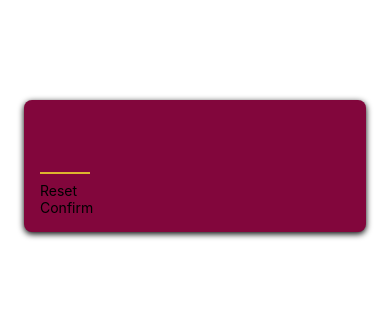
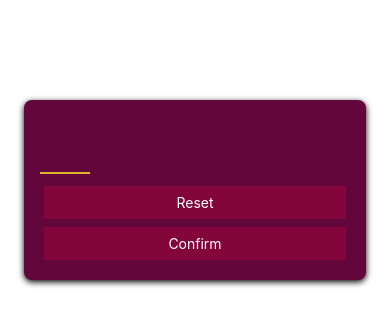
Before and after one commit to jamesw-code/guess-number-app-react-native, a React Native app: screen / in a window 390 px wide. Shown: the top 326 px of the page. Built offline with nearby package versions, Linux system fonts and the light colour scheme.

Commit message:
button styling

```diff
--- a/components/PrimaryButton.js
+++ b/components/PrimaryButton.js
@@ -1,9 +1,42 @@
-import { Text, View } from "react-native";
+import { Text, View, Pressable, StyleSheet } from "react-native";
 
 function PrimaryButton({children}) {
-    return <View>
-        <Text>{children}</Text>
-    </View>
+
+    function pressHandler() {
+        console.log('Pressed!')
+    }
+    return(
+        <View style={styles.buttonOuterContainer}>
+            <Pressable
+                onPress={pressHandler}
+                android_ripple={{color: '#52063c'}}
+                style={({pressed}) =>
+                    pressed ? [styles.buttonInnerContainer, styles.pressed] : styles.buttonInnerContainer}>
+                <Text style={styles.buttonText}>{children}</Text>
+            </Pressable>
+        </View>
+    );
 }
 
 export default PrimaryButton;
+
+const styles = StyleSheet.create({
+    buttonOuterContainer: {
+        boarderRadius: 28,
+        margin: 4,
+        overflow: 'hidden'
+    },
+    buttonInnerContainer: {
+        backgroundColor:'#82063c',
+        paddingVertical: 8,
+        paddingHorizontal: 16,
+        elevation: 2
+    },
+    buttonText: {
+        color: 'white',
+        textAlign: 'center'
+    },
+    pressed: {
+        opacity: 0.75,
+    }
+})
--- a/screens/StartGameScreen.js
+++ b/screens/StartGameScreen.js
@@ -28,7 +28,7 @@
         shadowColor: 'black',
         shadowOffset: { width: 0, height: 2},
         shadowRadius: 6,
-        backgroundColor: '#82063c'
+        backgroundColor: '#62063c'
     },
     numberInput: {
         height: 50,
```
